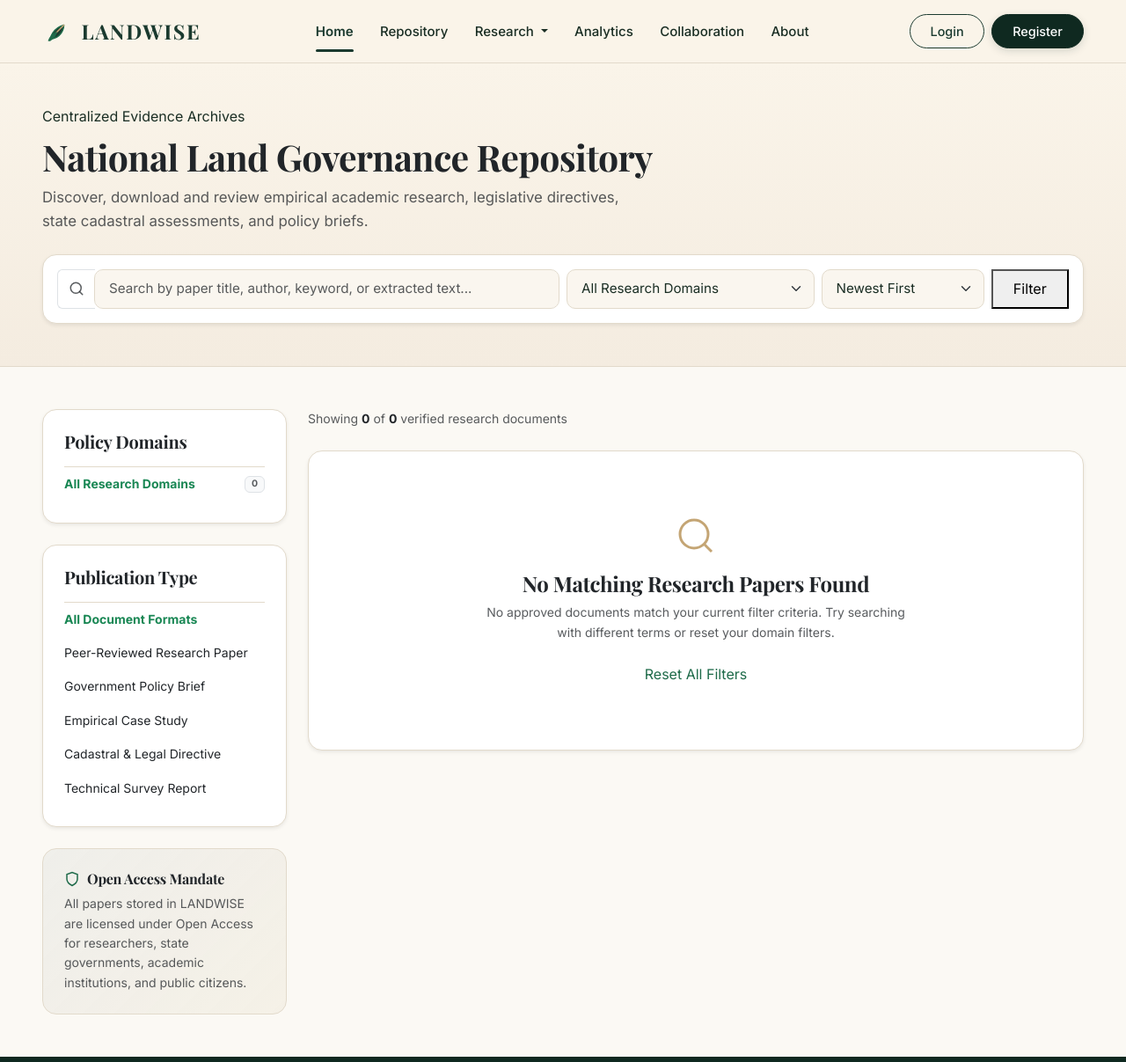
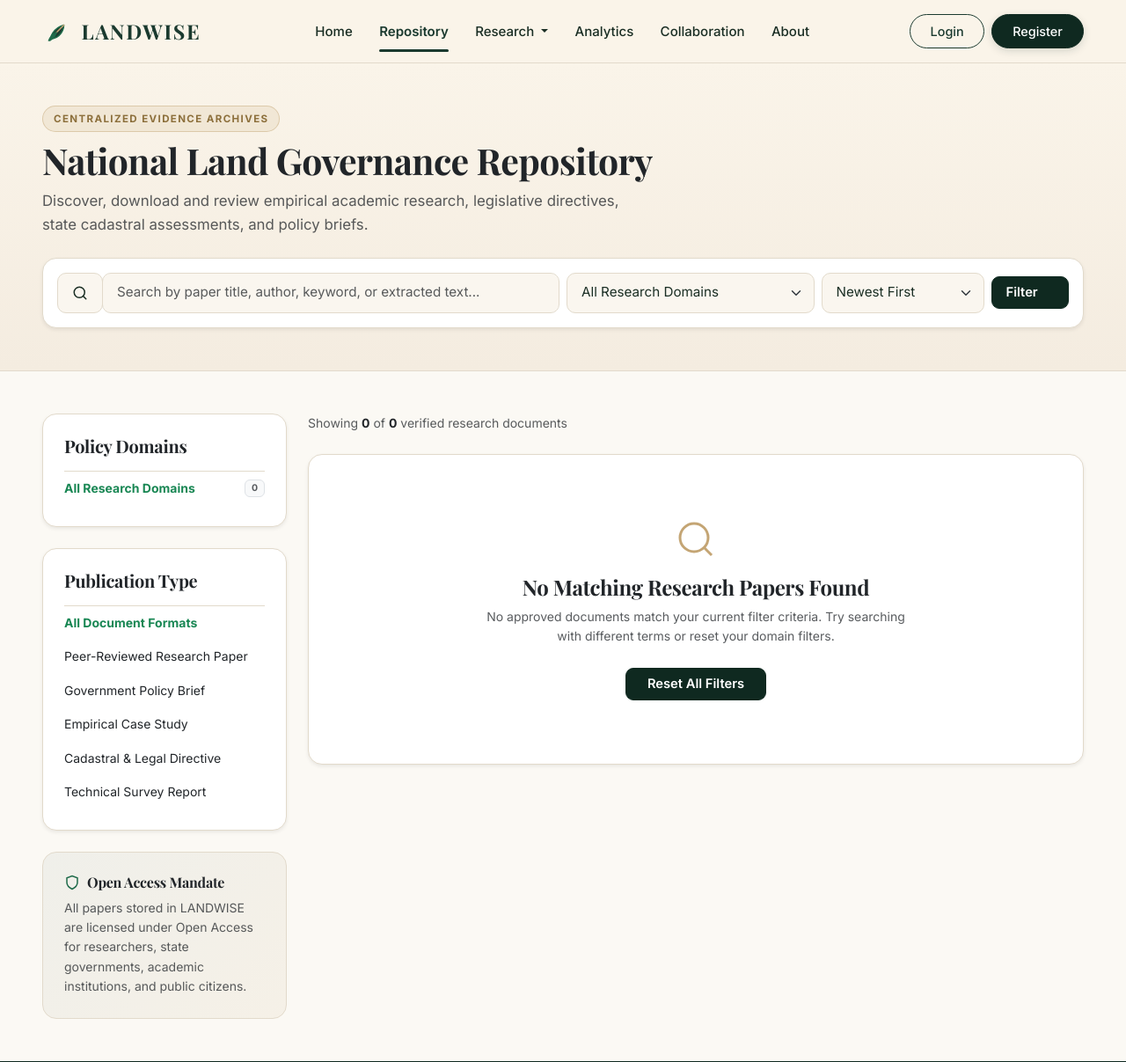
Before and after one commit to MastMaula1017/landwise-governance-portal, a Django app: page /repository/ in a window 1280 px wide. Shown: the top 1207 px of the page at 88% size. Run offline with Django 5.2, Linux system fonts and the light colour scheme; data that the repository does not hold is empty; some web fonts are replaced.

Commit message:
Fix missing .lw-btn/.lw-badge-gold CSS classes, dynamic navbar active tab, role badge label, and search bar alignment

```diff
--- a/static/css/landwise.css
+++ b/static/css/landwise.css
@@ -835,6 +835,77 @@ a:hover {
   font-weight: 600;
 }
 
+/* ==========================================================================
+   Shared Editorial Buttons & Badges (Inner Pages)
+   ========================================================================== */
+.lw-btn {
+  display: inline-flex;
+  align-items: center;
+  gap: 0.45rem;
+  font-weight: 600;
+  font-size: 0.92rem;
+  padding: 0.625rem 1.25rem;
+  border-radius: 9px;
+  border: 1.5px solid transparent;
+  text-decoration: none;
+  cursor: pointer;
+  transition: all 0.2s ease;
+  line-height: 1.3;
+}
+
+.lw-btn-primary {
+  background-color: var(--lw-deep-green);
+  border-color: var(--lw-deep-green);
+  color: #FFFFFF !important;
+}
+
+.lw-btn-primary:hover {
+  background-color: var(--lw-emerald-green);
+  border-color: var(--lw-emerald-green);
+  color: #FFFFFF !important;
+  transform: translateY(-1px);
+  box-shadow: 0 6px 16px rgba(15, 41, 32, 0.16);
+}
+
+.lw-btn-outline {
+  background-color: #FFFFFF;
+  border-color: rgba(27, 58, 47, 0.25);
+  color: var(--lw-forest-green) !important;
+}
+
+.lw-btn-outline:hover {
+  background-color: var(--lw-forest-green);
+  border-color: var(--lw-forest-green);
+  color: #FFFFFF !important;
+  transform: translateY(-1px);
+}
+
+.lw-btn-gold {
+  background-color: var(--lw-antique-gold);
+  border-color: var(--lw-antique-gold);
+  color: var(--lw-deep-green) !important;
+}
+
+.lw-btn-gold:hover {
+  background-color: #B3925E;
+  border-color: #B3925E;
+  color: var(--lw-deep-green) !important;
+  transform: translateY(-1px);
+}
+
+.lw-badge-gold {
+  display: inline-block;
+  font-size: 0.72rem;
+  font-weight: 700;
+  letter-spacing: 0.12em;
+  text-transform: uppercase;
+  color: #8C6F3B;
+  background-color: rgba(196, 165, 116, 0.15);
+  border: 1px solid rgba(196, 165, 116, 0.45);
+  padding: 0.3rem 0.75rem;
+  border-radius: 9999px;
+}
+
 @media print {
   .lw-navbar,
   .lw-footer,
--- a/templates/includes/navbar.html
+++ b/templates/includes/navbar.html
@@ -35,10 +35,10 @@
     <div class="collapse navbar-collapse" id="lwNavbarNav">
       <ul class="navbar-nav mx-auto mb-2 mb-xl-0 align-items-xl-center">
         <li class="nav-item">
-          <a class="nav-link lw-nav-link active" aria-current="page" href="{% url 'core:index' %}">Home</a>
+          <a class="nav-link lw-nav-link {% if request.resolver_match.app_name == 'core' %}active{% endif %}" href="{% url 'core:index' %}">Home</a>
         </li>
         <li class="nav-item">
-          <a class="nav-link lw-nav-link" href="{% url 'repository:document_list' %}">Repository</a>
+          <a class="nav-link lw-nav-link {% if request.resolver_match.app_name == 'repository' %}active{% endif %}" href="{% url 'repository:document_list' %}">Repository</a>
         </li>
         <li class="nav-item dropdown">
           <a class="nav-link lw-nav-link dropdown-toggle" href="#" id="researchDropdown" role="button" data-bs-toggle="dropdown" aria-expanded="false">
@@ -59,10 +59,10 @@
           </ul>
         </li>
         <li class="nav-item">
-          <a class="nav-link lw-nav-link" href="{% url 'analytics:dashboard' %}">Analytics</a>
+          <a class="nav-link lw-nav-link {% if request.resolver_match.app_name == 'analytics' %}active{% endif %}" href="{% url 'analytics:dashboard' %}">Analytics</a>
         </li>
         <li class="nav-item">
-          <a class="nav-link lw-nav-link" href="{% url 'collaboration:hub' %}">Collaboration</a>
+          <a class="nav-link lw-nav-link {% if request.resolver_match.app_name == 'collaboration' %}active{% endif %}" href="{% url 'collaboration:hub' %}">Collaboration</a>
         </li>
         <li class="nav-item">
           <a class="nav-link lw-nav-link" href="#about">About</a>
@@ -80,7 +80,7 @@
               </svg>
               <span>{{ user.first_name|default:user.username }}</span>
               <span class="badge {{ user.profile.role_badge_class }} text-uppercase" style="font-size: 0.65rem;">
-                {{ user.profile.get_role_display|slice:":10" }}
+                {{ user.profile.role|title }}
               </span>
             </button>
             <ul class="dropdown-menu dropdown-menu-end shadow-sm border-0 py-2 mt-2" style="border-radius: 12px; border: 1px solid var(--lw-border-subtle); min-width: 230px;">
--- a/templates/repository/document_list.html
+++ b/templates/repository/document_list.html
@@ -39,13 +39,13 @@
 
         <div class="col-lg-6 col-md-5">
           <div class="input-group">
-            <span class="input-group-text bg-transparent border-end-0 text-muted">
+            <span class="input-group-text lw-input bg-white border-end-0 text-muted pe-2" style="border-top-right-radius: 0; border-bottom-right-radius: 0;">
               <svg width="18" height="18" viewBox="0 0 24 24" fill="none" stroke="currentColor" stroke-width="2" stroke-linecap="round" stroke-linejoin="round">
                 <circle cx="11" cy="11" r="8"></circle>
                 <line x1="21" y1="21" x2="16.65" y2="16.65"></line>
               </svg>
             </span>
-            <input type="text" name="q" value="{{ search_query }}" class="form-control lw-input border-start-0 ps-0" placeholder="Search by paper title, author, keyword, or extracted text...">
+            <input type="text" name="q" value="{{ search_query }}" class="form-control lw-input border-start-0 ps-1" style="border-top-left-radius: 0; border-bottom-left-radius: 0;" placeholder="Search by paper title, author, keyword, or extracted text...">
           </div>
         </div>
 
```
